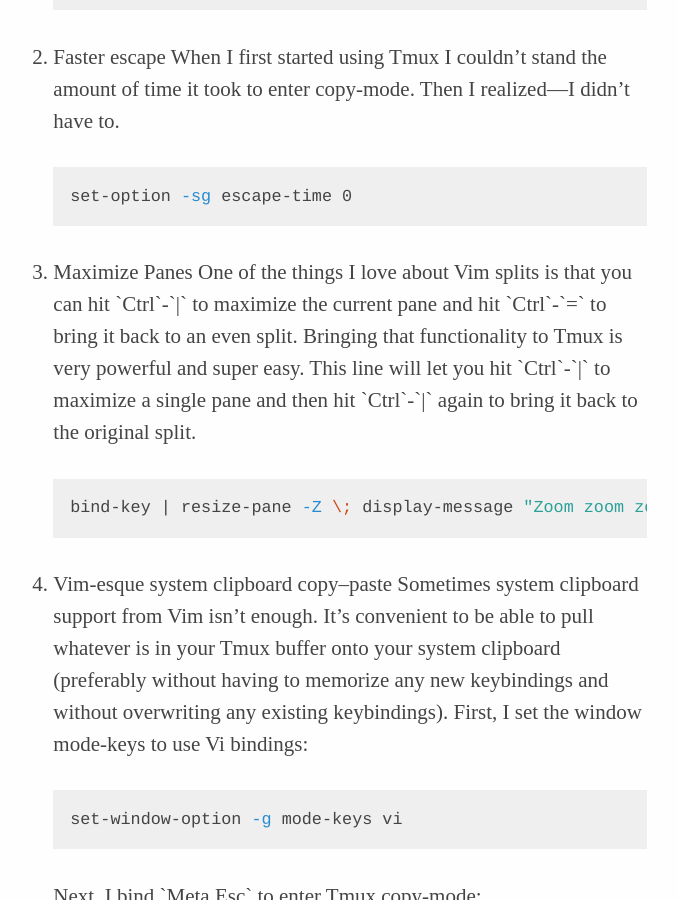
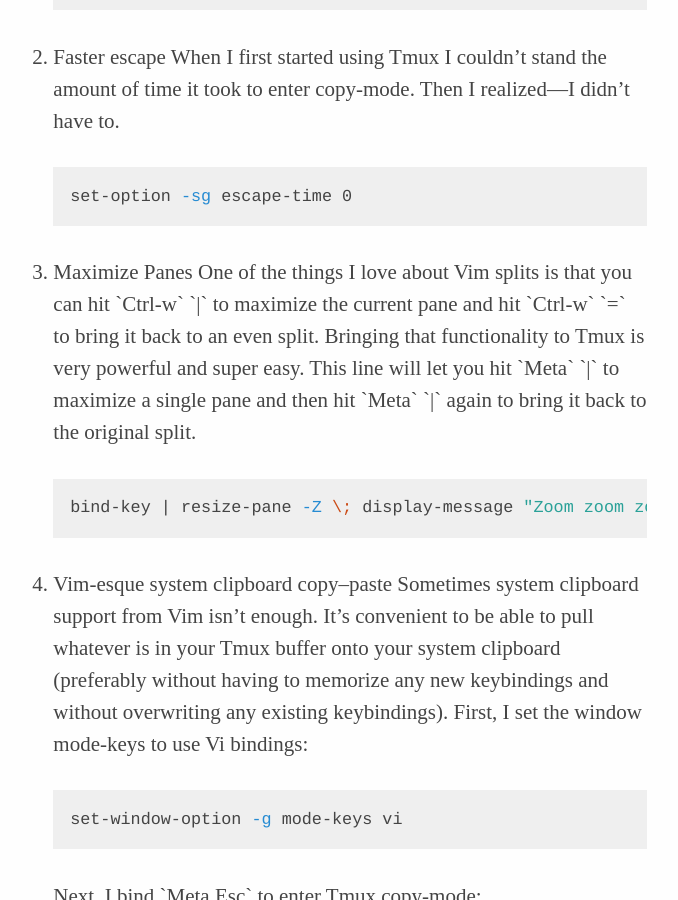
Before and after one commit to thcipriani/blog_src, a Jekyll site: the page built from _posts/2013-09-12-important-lines-in-my-tmux.md, in a window 1280 px wide and 900 px high, scrolled down 1204 px. Shown: the whole window, without its empty margins (290-968 px from the left). Built offline with Jekyll 4.4.1, drawn with Linux system fonts in a browser that asks for light colours; Markdown is read by kramdown in place of the engine named in the settings; comment, search, counter and statistics services are not loaded.

Commit message:
Fix typos

```diff
--- a/_posts/2013-09-12-important-lines-in-my-tmux.md
+++ b/_posts/2013-09-12-important-lines-in-my-tmux.md
@@ -44,11 +44,11 @@ set-option -sg escape-time 0
 <li>
 Maximize Panes
 
-One of the things I love about Vim splits is that you can hit `Ctrl`-`|` to
-maximize the current  pane and hit `Ctrl`-`=` to bring it back to an even
+One of the things I love about Vim splits is that you can hit `Ctrl-w` `|` to
+maximize the current  pane and hit `Ctrl-w` `=` to bring it back to an even
 split. Bringing that functionality to Tmux is very powerful and super easy.
-This line will let you hit `Ctrl`-`|` to maximize a single pane and then hit
-`Ctrl`-`|` again to bring it back to the original split.
+This line will let you hit `Meta` `|` to maximize a single pane and then hit
+`Meta` `|` again to bring it back to the original split.
 
 {% highlight bash %}
 bind-key | resize-pane -Z \; display-message "Zoom zoom zoom"
```
